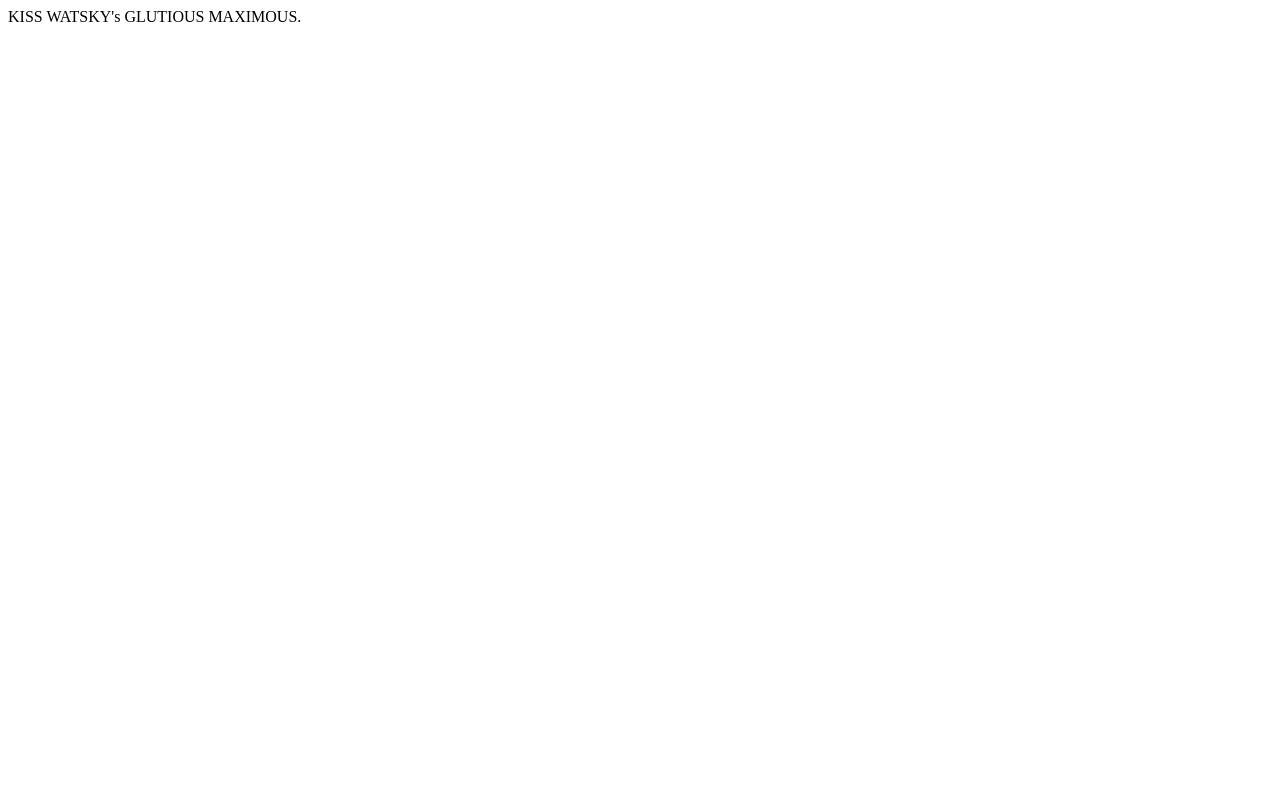
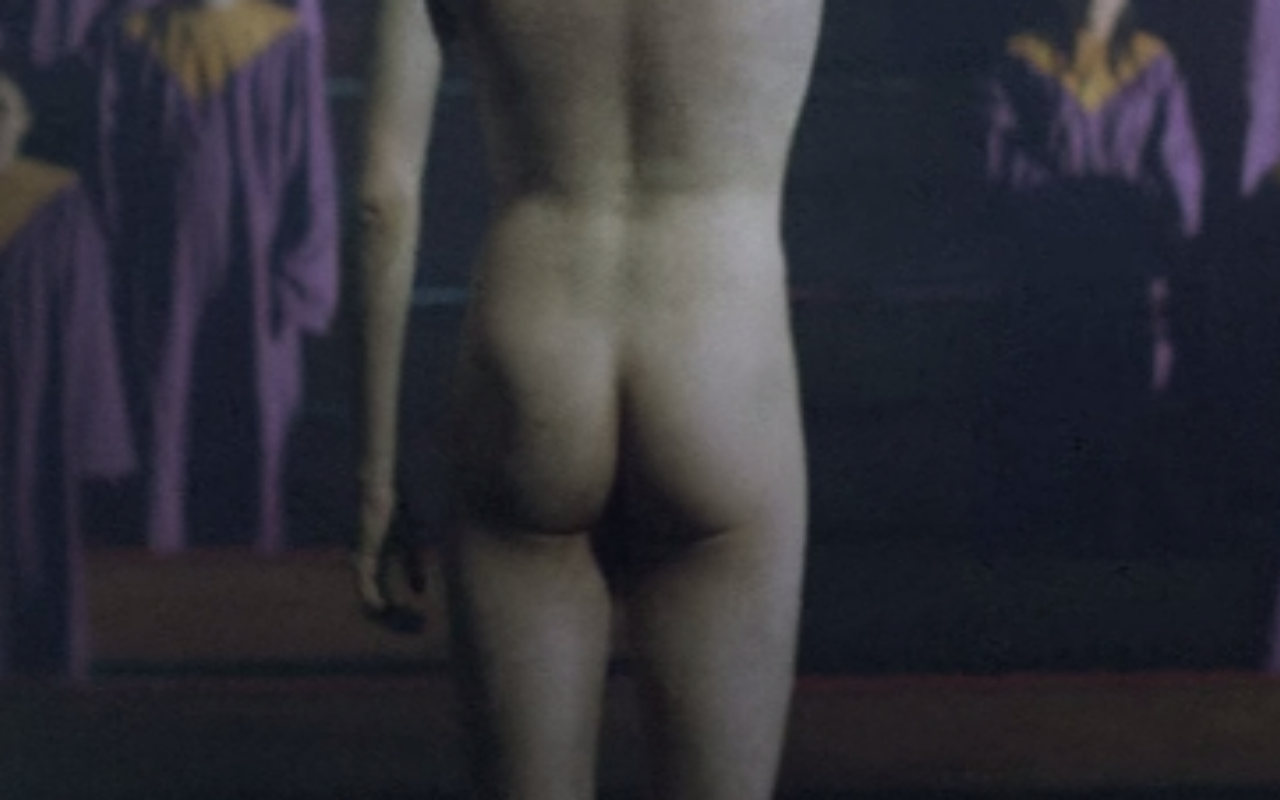
Before and after one commit to PeterMitrano/kisswatskysgluteusmaximous, a plain HTML site: page index.html in a window 1280 px wide. Drawn offline with Linux system fonts and the light colour scheme.

Commit message:
added image

```diff
--- a/index.html
+++ b/index.html
@@ -1 +1,7 @@
-KISS WATSKY's GLUTIOUS MAXIMOUS.
+<html>
+  <head>
+    <link href='style.css' rel='stylesheet' type='text/css'>
+  </head>
+  <body>
+  </body>
+</html>
--- /dev/null
+++ b/style.css
@@ -0,0 +1,6 @@
+body {
+  background:url(./watskys_gluteus_maximous.png);
+  background-size: cover;
+  background-position: center center;
+  background-attachment: fixed;
+}
```
Also changed, not shown: watskys_gluteus_maximous.png (added), 1 other file.
